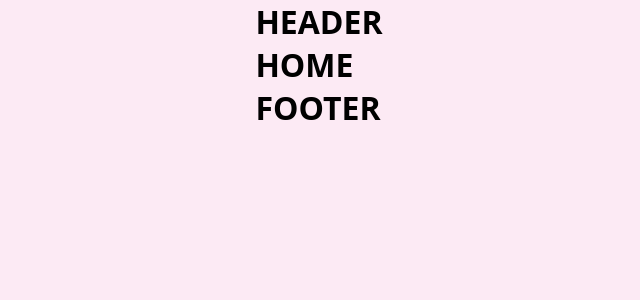
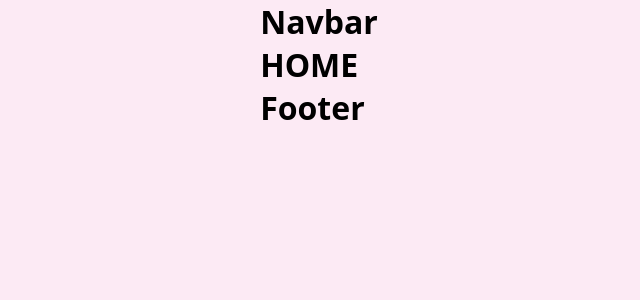
Before and after one commit to HunterAllProject/Politizzese-front, a React (Vite) app: page / in a window 1280 px wide. Shown: the top 300 px of the page, without its empty margins (321-961 px from the left). Built offline with nearby package versions, Linux system fonts and the light colour scheme.

Commit message:
ajustes na estrutura do projeto concluido

```diff
--- a/src/components/Footer/Footer.jsx
+++ b/src/components/Footer/Footer.jsx
@@ -1,9 +1,7 @@
-import React from "react";
-
 export const Footer = () => {
     return (
-        <>
-            <h1>FOOTER</h1>
-        </>
+        <header>
+            <h1>Footer</h1>
+        </header>
     );
 };
--- a/src/components/Navbar/Navbar.jsx
+++ b/src/components/Navbar/Navbar.jsx
@@ -1,9 +1,7 @@
-import React from "react";
-
 export const Navbar = () => {
     return (
-        <>
-            <h1>HEADER</h1>
-        </>
+        <header>
+            <h1>Navbar</h1>
+        </header>
     );
 };
```
Also changed, not shown: src/assets/imgPerfil.svg (added).
